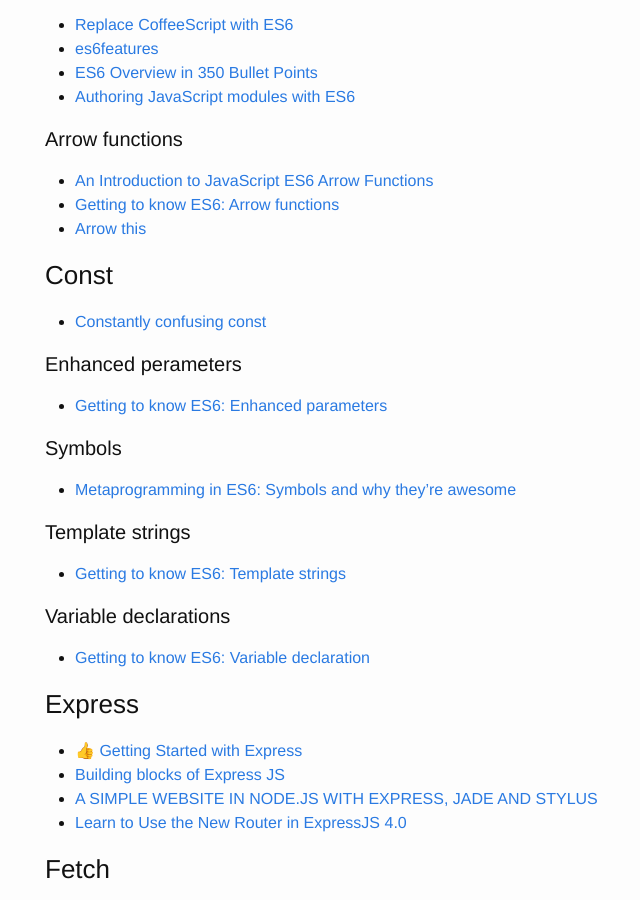
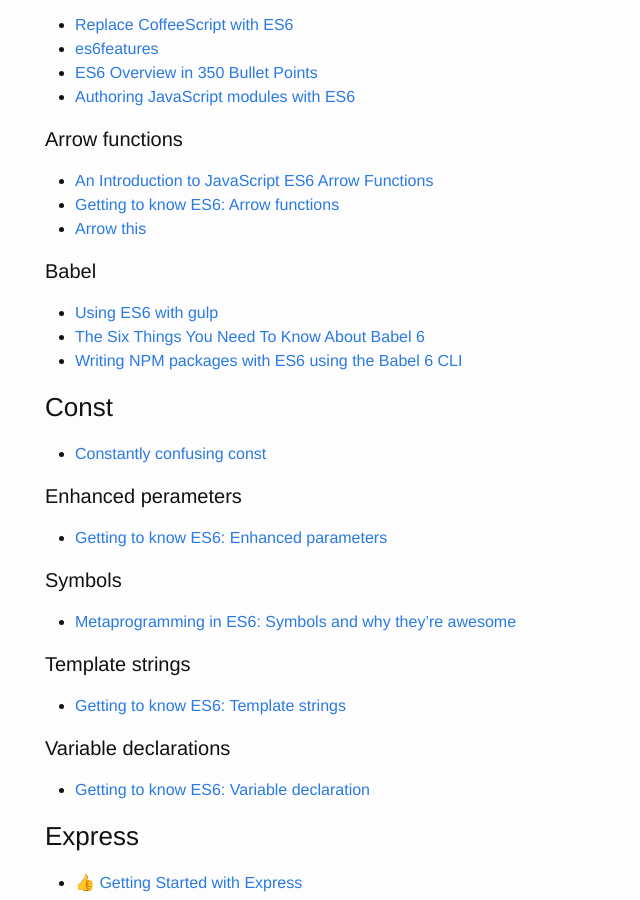
Before and after one commit to brownerd/brownerd.github.io, a Jekyll site: the page built from _posts/2015-01-01-reading-list-2015.md, in a window 1280 px wide and 900 px high, scrolled down 19410 px. Shown: the whole window, without its empty margins (225-865 px from the left). Built offline with Jekyll 4.4.1, drawn with Linux system fonts in a browser that asks for light colours; emoji names are drawn with the system emoji font; some of the changed text lies outside the part shown.

Commit message:
add babel resources

```diff
--- a/_posts/2015-01-01-reading-list-2015.md
+++ b/_posts/2015-01-01-reading-list-2015.md
@@ -948,8 +948,14 @@ SVG patterns for Data Visualization](http://riccardoscalco.github.io/textures/)
 - [Functional Programming in Javascript](http://reactivex.io/learnrx/)
 
 
+
+
+
+
 ### Backbone
 - [:+1: Getting Started with Backbone](https://code.tutsplus.com/courses/getting-started-with-backbone)
+
+
 
 
 
@@ -1032,6 +1038,17 @@ It looks like this is going to be dead now that ES6 is available
 - [An Introduction to JavaScript ES6 Arrow Functions](https://strongloop.com/strongblog/an-introduction-to-javascript-es6-arrow-functions/)
 - [Getting to know ES6: Arrow functions](http://codepen.io/bradleyboy/posts/getting-to-know-es6-arrow-functions)
 - [Arrow this](http://blog.getify.com/arrow-this/)
+
+
+
+
+#### Babel
+
+- [Using ES6 with gulp](https://markgoodyear.com/2015/06/using-es6-with-gulp/)
+- [The Six Things You Need To Know About Babel 6](http://jamesknelson.com/the-six-things-you-need-to-know-about-babel-6/)
+- [Writing NPM packages with ES6 using the Babel 6 CLI](http://jamesknelson.com/writing-npm-packages-with-es6-using-the-babel-6-cli/)
+
+
 
 
 ### Const
@@ -1572,6 +1589,7 @@ A REACT- LIKE, 3.5KB USER INTERFACE LIBRARY
 ### UI/UX
 
 - [Object-Oriented UX](http://alistapart.com/article/object-oriented-ux)
+- [From Pages to Patterns: An Exercise for Everyone](http://alistapart.com/article/from-pages-to-patterns-an-exercise-for-everyone)
 - [Dear web designer, let's stop breaking the affordance of scrolling](https://medium.com/user-experience-design-1/dear-web-designer-let-s-stop-breaking-the-affordance-of-scrolling-fe8bf258df7b)
 
 
```
